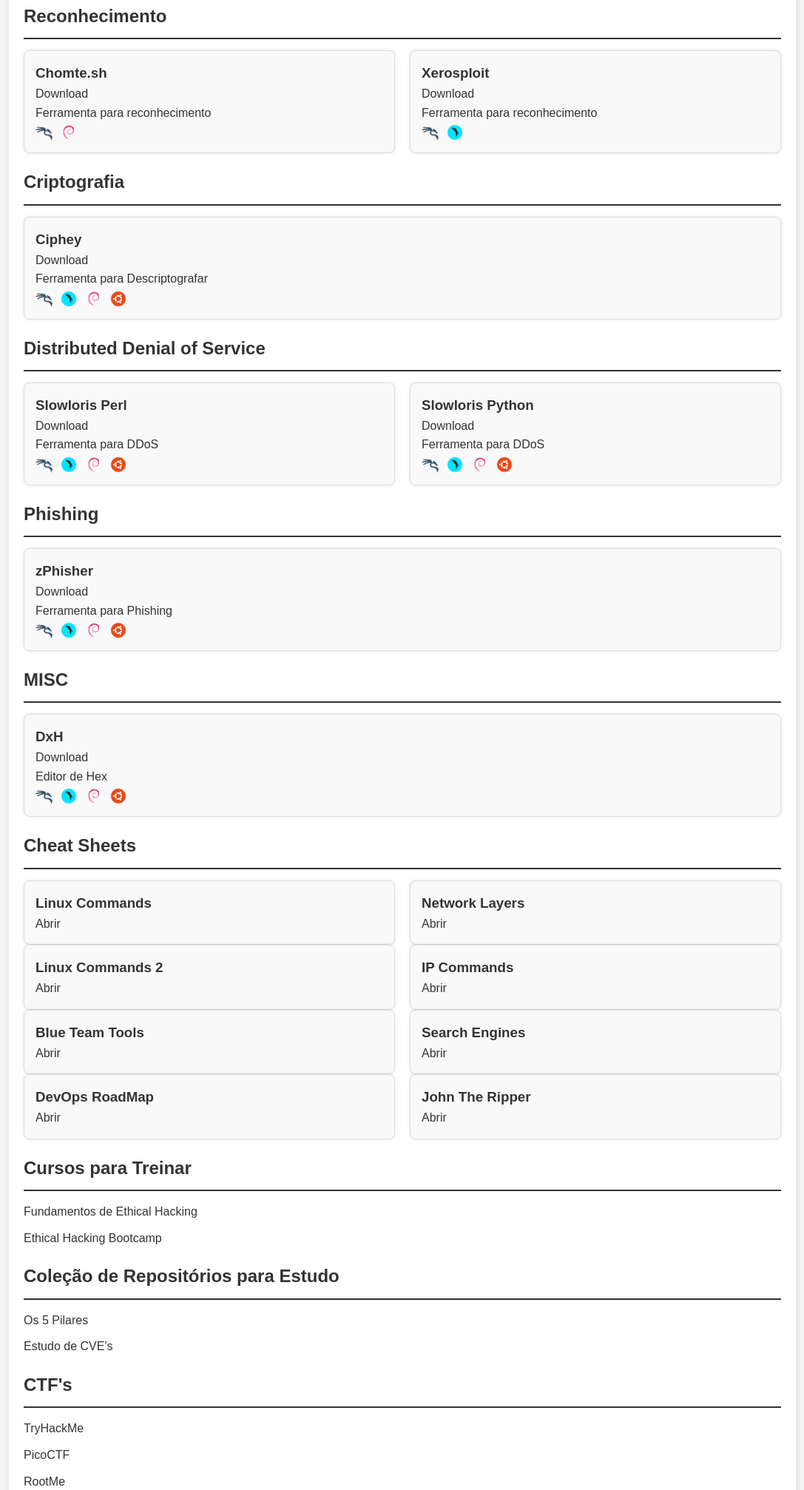
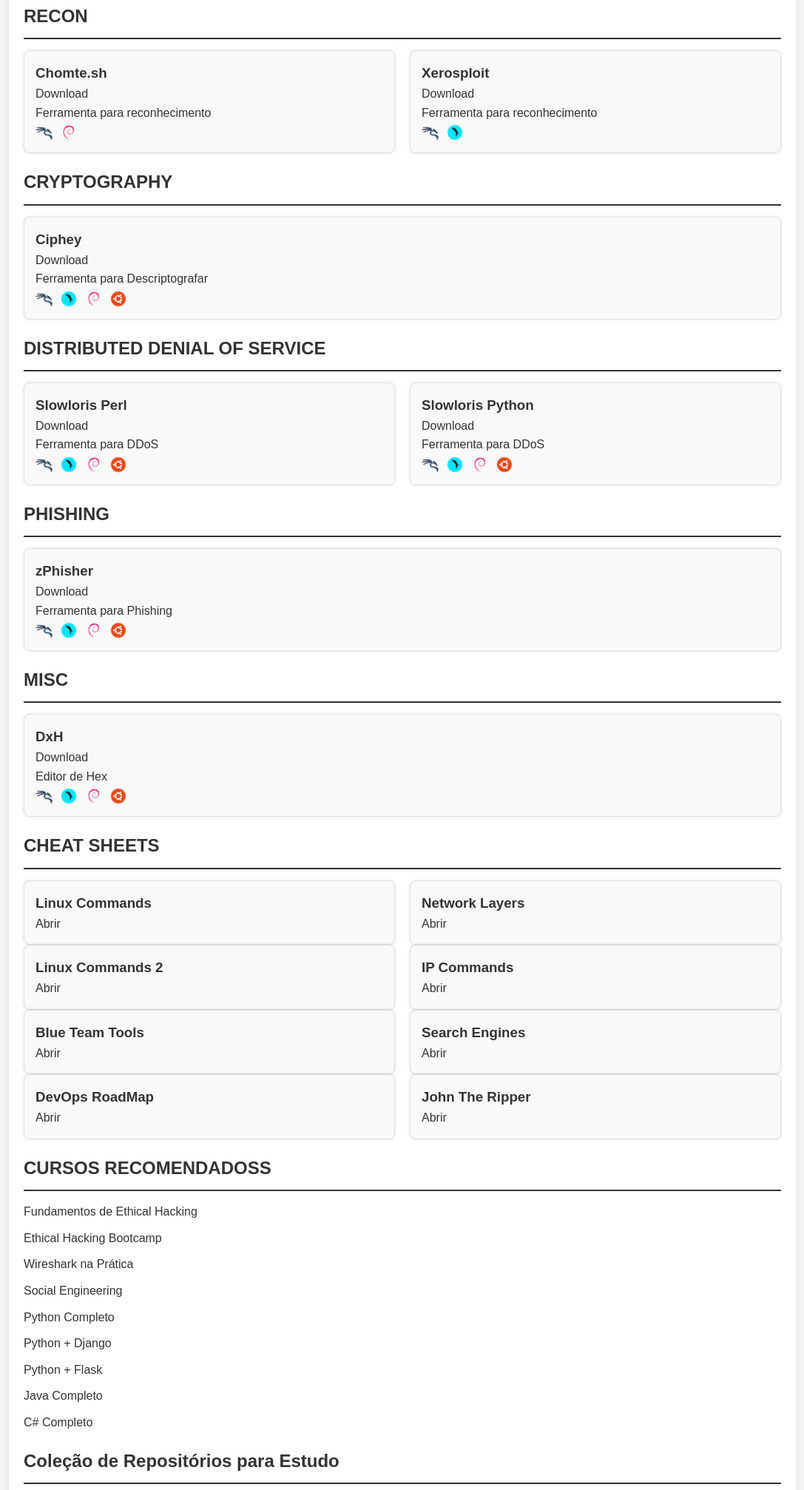
Before and after one commit to brunnosaid/Ash3rSec, a website: page src/index.html in a window 1280 px wide. Shown: the part 497-2511 px from the top of the page at 74% size, without its empty margins (96-1183 px from the left). Drawn offline with Linux system fonts and the light colour scheme.

Commit message:
Update index.html

```diff
--- a/src/index.html
+++ b/src/index.html
@@ -14,7 +14,7 @@
     <div class="container">
 
         <section>
-            <h2>Reverse-Shell</h2>
+            <h2>REVERSE SHELL</h2>
             <div class="tool-container">
                 <div class="tool">
                     <h3>Villain</h3>
@@ -66,7 +66,7 @@
         </section>
 
         <section>
-            <h2>Reconhecimento</h2>
+            <h2>RECON</h2>
             <div class="tool-container">
                 <div class="tool">
                     <h3>Chomte.sh</h3>
@@ -91,7 +91,7 @@
         </section>
 
         <section>
-            <h2>Criptografia</h2>
+            <h2>CRYPTOGRAPHY</h2>
             <div class="tool-container">
                 <div class="tool">
                     <h3>Ciphey</h3>
@@ -108,7 +108,7 @@
         </section>
 
         <section>
-            <h2>Distributed Denial of Service</h2>
+            <h2>DISTRIBUTED DENIAL OF SERVICE</h2>
             <div class="tool-container">
                 <div class="tool">
                     <h3>Slowloris Perl</h3>
@@ -137,7 +137,7 @@
         </section>
 
         <section>
-        	<h2>Phishing</h2>
+        	<h2>PHISHING</h2>
         	<div class="tool-container">
         		<div class="tool">
         			<h3>zPhisher</h3>
@@ -171,7 +171,7 @@
         </section>
 
         <section>
-            <h2>Cheat Sheets</h2>
+            <h2>CHEAT SHEETS</h2>
             <div class="tool-container">
                 <div class="tool">
                     <h3>Linux Commands</h3>
@@ -223,10 +223,17 @@
         </section>
 
         <section>
-            <h2>Cursos para Treinar</h2>
+            <h2>CURSOS RECOMENDADOSS</h2>
             <ul>
                 <li><a href="https://www.udemy.com/course/fundamentos-de-ethical-hacking" target="_blank">Fundamentos de Ethical Hacking</a></li>
                 <li><a href="https://www.udemy.com/course/complete-ethical-hacking-bootcamp-zero-to-mastery" target="_blank">Ethical Hacking Bootcamp</a></li>
+                <li><a href="https://www.udemy.com/course/wireshark-tcpip" target="_blank">Wireshark na Prática</a></li>
+                <li><a href="https://www.udemy.com/course/learn-social-engineering-from-scratch" target="_blank">Social Engineering</a></li>
+                <li><a href="https://www.udemy.com/course/curso-de-programacao-em-python-do-basico-ao-avancado" target="_blank">Python Completo</a></li>
+                <li><a href="https://www.udemy.com/course/programacao-web-com-django-framework-do-basico-ao-avancado" target="_blank">Python + Django</a></li>
+                <li><a href="https://www.udemy.com/course/web-developer-bootcamp-flask-python" target="_blank">Python + Flask</a></li>
+                <li><a href="https://www.udemy.com/course/fundamentos-de-programacao-com-java" target="_blank">Java Completo</a></li>
+                <li><a href="https://www.udemy.com/course/programacao-orientada-a-objetos-csharp" target="_blank">C# Completo</a></li>
             </ul>
         </section>
 
@@ -263,7 +270,7 @@
         <p><a href="trajet.html" target="_blank">Minha Trajetória</a></p>
         <p>
             <a href="https://www.linkedin.com/in/brunno-said/" target="_blank">LinkedIn</a>
-            <a href="https://www.instagram.com/brunno_said/" target="_blank">Instagram</a>
+            <a href="https://www.instagram.com/brunnosaid/" target="_blank">Instagram</a>
             <a href="https://tryhackme.com/p/AsherAxe23" target="_blank">TryHackMe</a>
             <a href="https://play.picoctf.org/users/Ash3rAx3" target="_blank">PicoCTF</a>
         </p>
```
